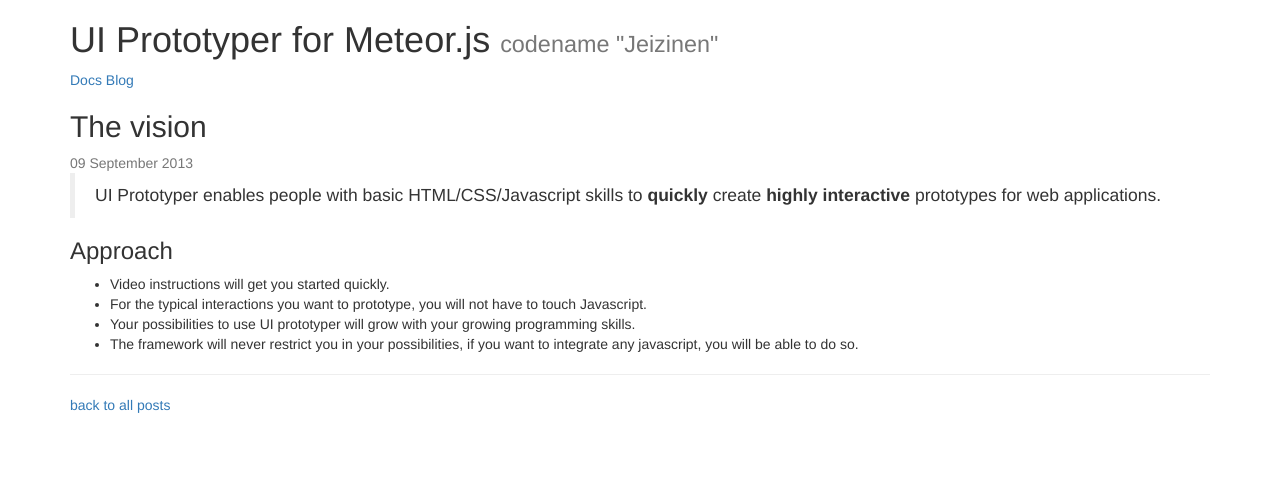
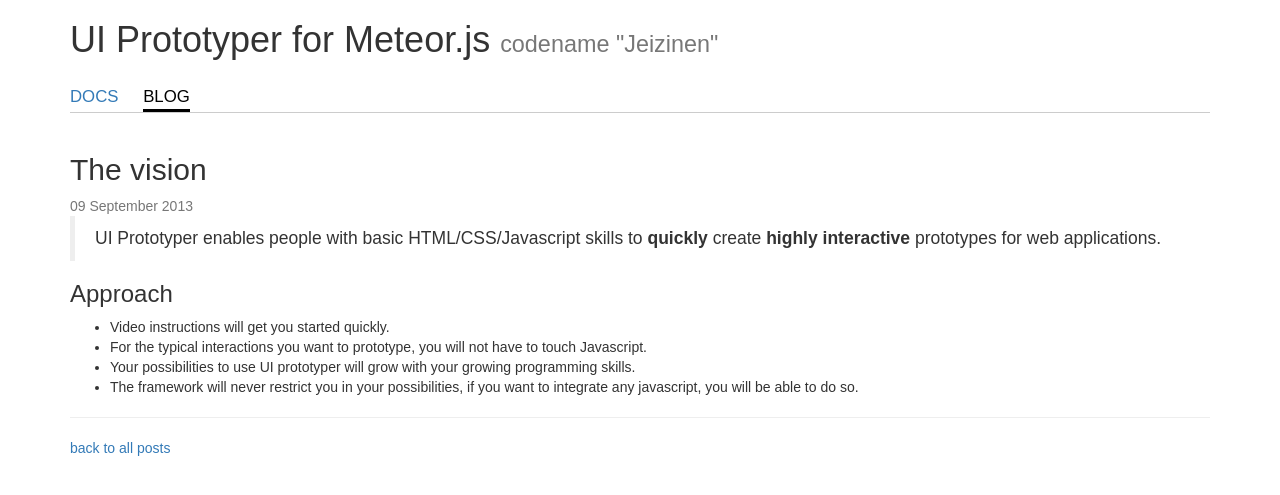
Before and after one commit to RolandStuder/jeizinen-meteor, a Jekyll site: the page built from _posts/2013-09-09-vision.md, in a window 1280 px wide. Shown: the top 495 px of the page. Built offline with Jekyll 4.4.1, drawn with Linux system fonts in a browser that asks for light colours; nearby versions of some CDN libraries; some web fonts are replaced; a style sheet for code colours, icons or effects is not loaded.

Commit message:
adjusted /

```diff
--- a/_layouts/post.html
+++ b/_layouts/post.html
@@ -7,7 +7,7 @@
 	<script src="http://code.jquery.com/jquery-1.10.1.min.js"></script>
 
 	<link href='http://fonts.googleapis.com/css?family=Muli' rel='stylesheet' type='text/css'>
-	<link rel="stylesheet" type="text/css" href="{{ site.baseurl}}css/global.css">
+	<link rel="stylesheet" type="text/css" href="{{ site.baseurl}}/css/global.css">
 	<script src="{{ site.baseurl}}/js/autoNavigation.js"></script>
 	<script src="{{ site.baseurl}}/js/run_prettify.js"></script>
 
```
